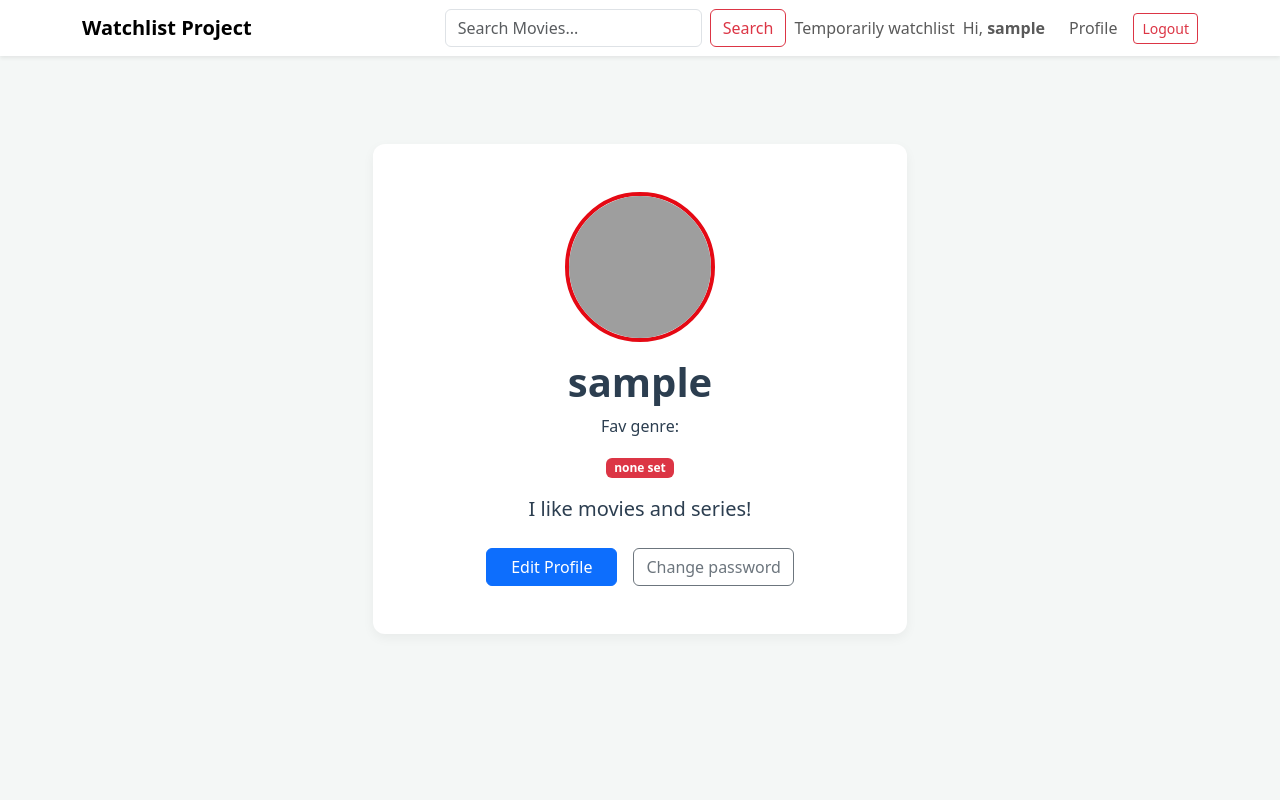
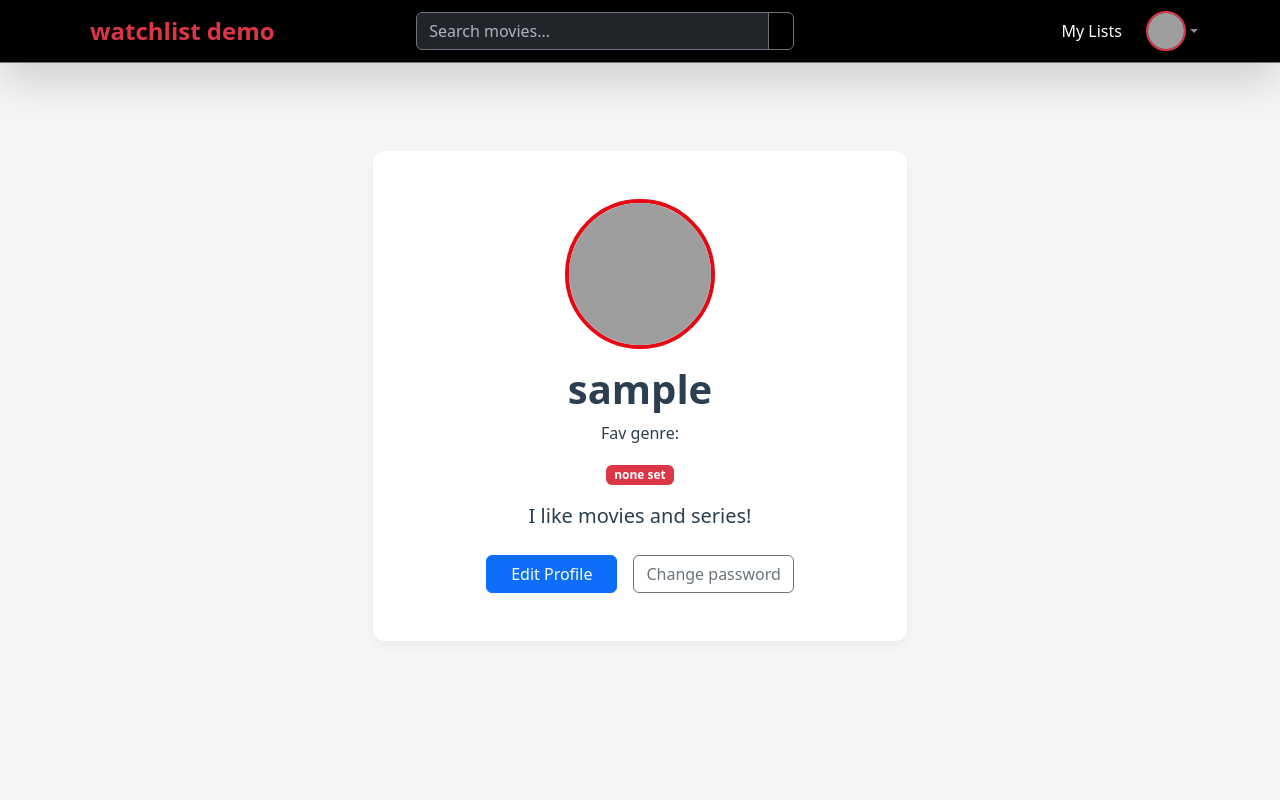
Before and after one commit to gerben-zijlstra/Watchlist-demo, a Django app: page /accounts/profile/ in a window 1280 px wide. Run offline with Django 5.2, Linux system fonts and the light colour scheme; the visitor is signed in with stand-in values (Sample User, id 1); grey boxes are pictures that could not be loaded.

Commit message:
style: overhaul of the navigation bar and small fixes

```diff
--- a/templates/base.html
+++ b/templates/base.html
@@ -12,34 +12,90 @@
 
 <body class="{% if user.is_authenticated and user.profile.dark_mode %}dark-mode{% else %}light-mode{% endif %}">
 
-    <nav
-        class="navbar navbar-expand-lg {% if user.profile.dark_mode %}navbar-dark bg-dark{% else %}navbar-light bg-white shadow-sm{% endif %}">
+    <nav class="navbar navbar-expand-lg navbar-dark bg-black sticky-top border-bottom border-secondary shadow-lg py-2">
         <div class="container">
-            <a class="navbar-brand fw-bold" href="{% url 'home' %}">Watchlist Project</a>
+            <a class="navbar-brand fw-bold text-danger fs-4" href="{% url 'home' %}">
+                <i class="fas fa-play-circle me-2"></i>watchlist demo
+            </a>
 
-            <div class="navbar-nav ms-auto align-items-center">
-                <form class="d-flex" action="{% url 'movie_search' %}" method="get">
-                    <input class="form-control me-2" type="search" name="q" placeholder="Search Movies..." required
+            <button class="navbar-toggler border-0" type="button" data-bs-toggle="collapse"
+                data-bs-target="#navbarContent">
+                <span class="navbar-toggler-icon"></span>
+            </button>
+
+            <div class="collapse navbar-collapse" id="navbarContent">
+
+                <form class="d-flex mx-auto my-3 my-lg-0 col-12 col-lg-5" action="{% url 'movie_search' %}"
+                    method="get">
+                    <div class="input-group">
+                        <input class="form-control bg-dark text-white border-secondary focus-ring-danger" type="search"
+                            name="q" placeholder="Search movies..." aria-label="Search" required
                             oninvalid="this.setCustomValidity('Please type a movie name first!')"
                             oninput="setCustomValidity('')">
-                    <button type="submit" class="btn btn-outline-danger">Search</button>
+                        <button class="btn btn-outline-secondary text-white border-secondary hover-danger"
+                            type="submit">
+                            <i class="fas fa-search"></i>
+                        </button>
+                    </div>
                 </form>
-                <a href="{% url 'my_watchlist' %}" class="nav-link">Temporarily watchlist</a>
+
+                <ul class="navbar-nav ms-auto align-items-center gap-3">
 
                     {% if user.is_authenticated %}
-                <span class="navbar-text me-3 d-none d-md-inline">
-                    Hi, <strong>{{ user.username }}</strong>
-                </span>
-                <button class="nav-link" href="{% url 'profile' %}">Profile</button>
+                    <li class="nav-item">
+                        <a class="nav-link d-flex align-items-center text-white" href="{% url 'my_watchlist' %}">
+                            <i class="fas fa-bookmark me-2 text-danger"></i> My Lists
+                        </a>
+                    </li>
 
-                <form action="{% url 'logout' %}" method="post" class="ms-2">
+                    <li class="nav-item dropdown">
+                        <a class="nav-link dropdown-toggle d-flex align-items-center p-0" href="#" id="navbarDropdown"
+                            role="button" data-bs-toggle="dropdown">
+                            <div class="avatar-container">
+                                {% if user.profile.image %}
+                                <img src="{{ user.profile.image.url }}" class="navbar-avatar" alt="Profile">
+                                {% else %}
+                                <img src="https://ui-avatars.com/api/?name={{ user.username }}&background=dc3545&color=fff"
+                                    class="navbar-avatar" alt="Profile">
+                                {% endif %}
+                            </div>
+                        </a>
+
+                        <ul class="dropdown-menu dropdown-menu-dark dropdown-menu-end shadow border-secondary"
+                            aria-labelledby="navbarDropdown">
+                            <li>
+                                <h6 class="dropdown-header text-light">Signed in as <strong>{{ user.username }}</strong>
+                                </h6>
+                            </li>
+                            <li>
+                                <hr class="dropdown-divider border-secondary">
+                            </li>
+                            <li><a class="dropdown-item text-light" href="{% url 'profile' %}"><i
+                                        class="fas fa-user-circle me-2"></i> Profile</a></li>
+                            <li><a class="dropdown-item text-light" href="#"><i class="fas fa-cog me-2"></i>
+                                    Settings</a></li>
+                            <li>
+                                <hr class="dropdown-divider border-secondary">
+                            </li>
+                            <li>
+                                <form action="{% url 'logout' %}" method="post" class="d-inline">
                                     {% csrf_token %}
-                    <button type="submit" class="btn btn-sm btn-outline-danger">Logout</button>
+                                    <button type="submit" class="dropdown-item text-danger"><i
+                                            class="fas fa-sign-out-alt me-2"></i> Log Out</button>
                                 </form>
+                            </li>
+                        </ul>
+                    </li>
+
                     {% else %}
-                <a class="nav-link" href="{% url 'login' %}">Login</a>
-                <a class="btn btn-primary btn-sm ms-3" href="{% url 'signup' %}">Sign Up</a>
+                    <li class="nav-item">
+                        <a href="{% url 'login' %}" class="btn btn-link text-decoration-none text-light me-2">Log In</a>
+                    </li>
+                    <li class="nav-item">
+                        <a href="{% url 'signup' %}" class="btn btn-danger btn-sm px-4 rounded-pill">Sign Up</a>
+                    </li>
                     {% endif %}
+                </ul>
             </div>
         </div>
     </nav>
@@ -62,5 +118,45 @@
 
     <script src="https://cdn.jsdelivr.net/npm/bootstrap@5.3.0/dist/js/bootstrap.bundle.min.js"></script>
 </body>
+<style>
+    .bg-black {
+        background-color: #000000 !important;
+    }
+
+    /* Perfect Circular Avatar */
+    .avatar-container {
+        width: 40px;
+        height: 40px;
+        border-radius: 50%;
+        overflow: hidden;
+        border: 2px solid #dc3545;
+        transition: transform 0.2s;
+    }
+
+    .avatar-container:hover {
+        transform: scale(1.1);
+    }
+
+    .navbar-avatar {
+        width: 100%;
+        height: 100%;
+        object-fit: cover;
+    }
+
+    .focus-ring-danger:focus {
+        border-color: #dc3545;
+        box-shadow: 0 0 0 0.25rem rgba(220, 53, 69, 0.25);
+    }
+
+    .hover-danger:hover {
+        background-color: #dc3545 !important;
+        border-color: #dc3545 !important;
+    }
+
+    ::placeholder {
+        color: #adb5bd !important;
+        opacity: 1;
+    }
+</style>
 
 </html>
```
Lines whose indentation alone changed are shown as unchanged.
